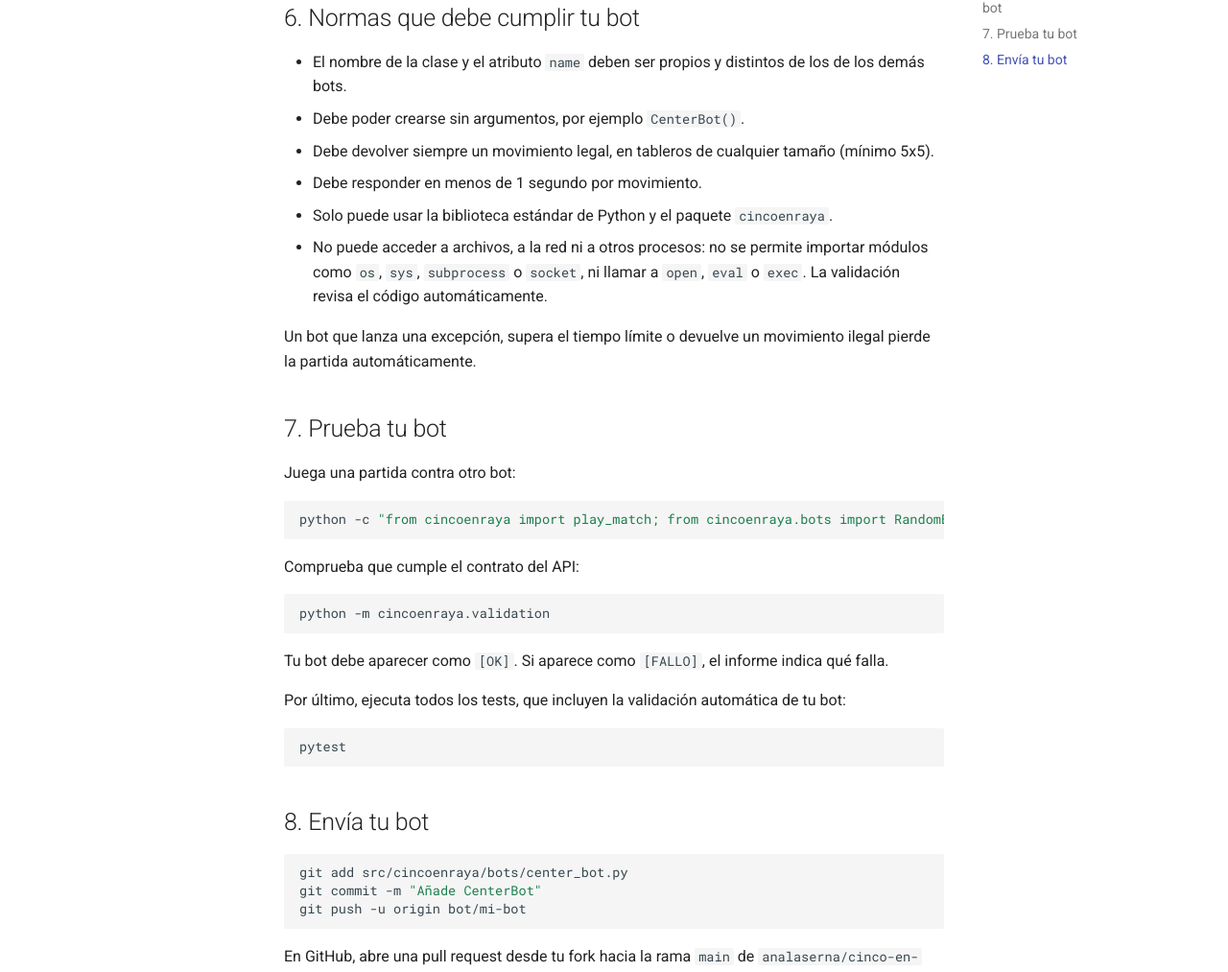
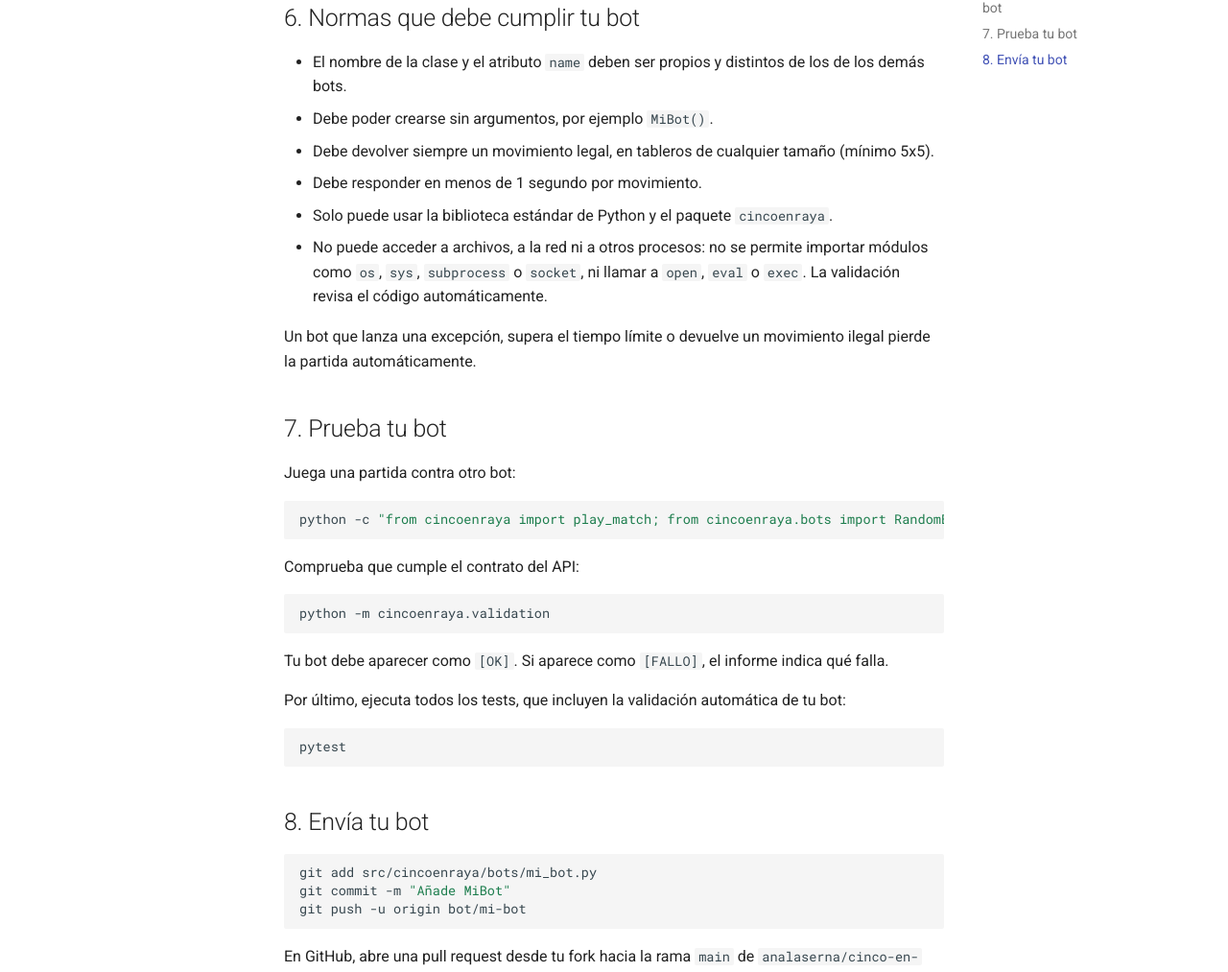
Before and after one commit to analaserna/cinco-en-raya, an MkDocs documentation site: the page built from docs/tutorial-bot.md, in a window 1280 px wide and 1400 px high, scrolled down 2331 px. Shown: the part 271-1284 px from the top of the window at 96% size. Built offline with MkDocs 1.6.1 and Material for MkDocs 9.7.7, drawn with Linux system fonts in a browser that asks for light colours; comment, search, counter and statistics services are not loaded; some of the changed text lies outside the part shown.

Commit message:
Rename CenterBot to MiBot in tutorial

````diff
--- a/docs/tutorial-bot.md
+++ b/docs/tutorial-bot.md
@@ -79,10 +79,10 @@
 from cincoenraya.game import GameState, Move
 
 
-class CenterBot(Bot):
+class MiBot(Bot):
     """Elige la casilla libre más próxima al centro del tablero."""
 
-    name = "Centro"
+    name = "MiBot"
 
     def choose_move(self, state: GameState) -> Move:
         center = (state.size - 1) / 2
@@ -97,7 +97,7 @@
 ## 6. Normas que debe cumplir tu bot
 
 - El nombre de la clase y el atributo `name` deben ser propios y distintos de los de los demás bots.
-- Debe poder crearse sin argumentos, por ejemplo `CenterBot()`.
+- Debe poder crearse sin argumentos, por ejemplo `MiBot()`.
 - Debe devolver siempre un movimiento legal, en tableros de cualquier tamaño (mínimo 5x5).
 - Debe responder en menos de 1 segundo por movimiento.
 - Solo puede usar la biblioteca estándar de Python y el paquete `cincoenraya`.
@@ -110,7 +110,7 @@
 Juega una partida contra otro bot:
 
 ```bash
-python -c "from cincoenraya import play_match; from cincoenraya.bots import RandomBot; from cincoenraya.bots.center_bot import CenterBot; r = play_match(CenterBot(), RandomBot(0)); print(r.final_state); print(r.winner_name, r.reason.value)"
+python -c "from cincoenraya import play_match; from cincoenraya.bots import RandomBot; from cincoenraya.bots.center_bot import MiBot; r = play_match(MiBot(), RandomBot(0)); print(r.final_state); print(r.winner_name, r.reason.value)"
 ```
 
 Comprueba que cumple el contrato del API:
@@ -130,8 +130,8 @@
 ## 8. Envía tu bot
 
 ```bash
-git add src/cincoenraya/bots/center_bot.py
-git commit -m "Añade CenterBot"
+git add src/cincoenraya/bots/mi_bot.py
+git commit -m "Añade MiBot"
 git push -u origin bot/mi-bot
 ```
 
````
